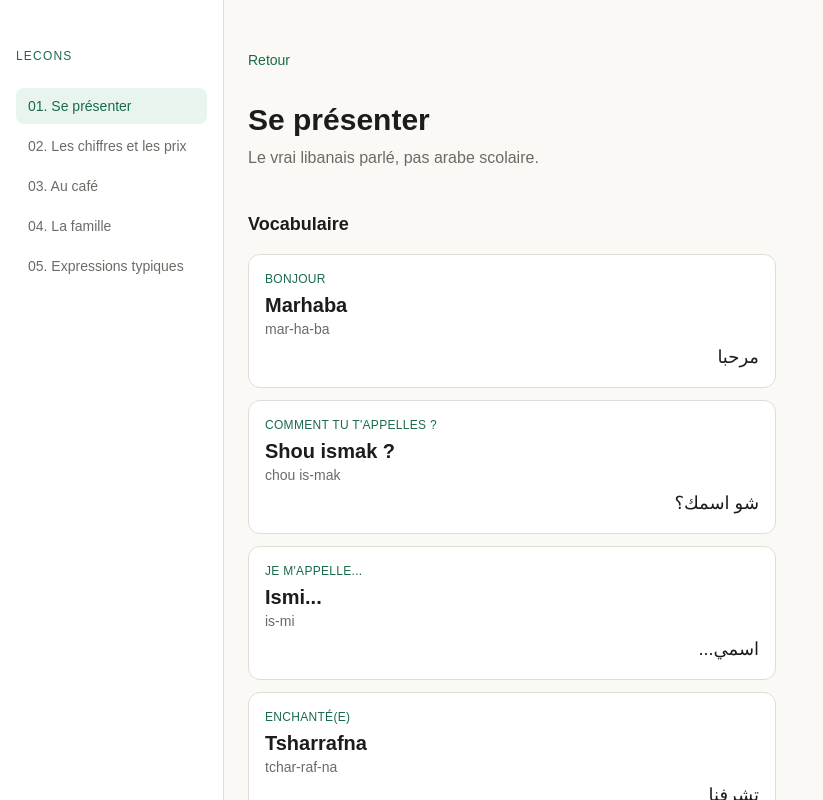
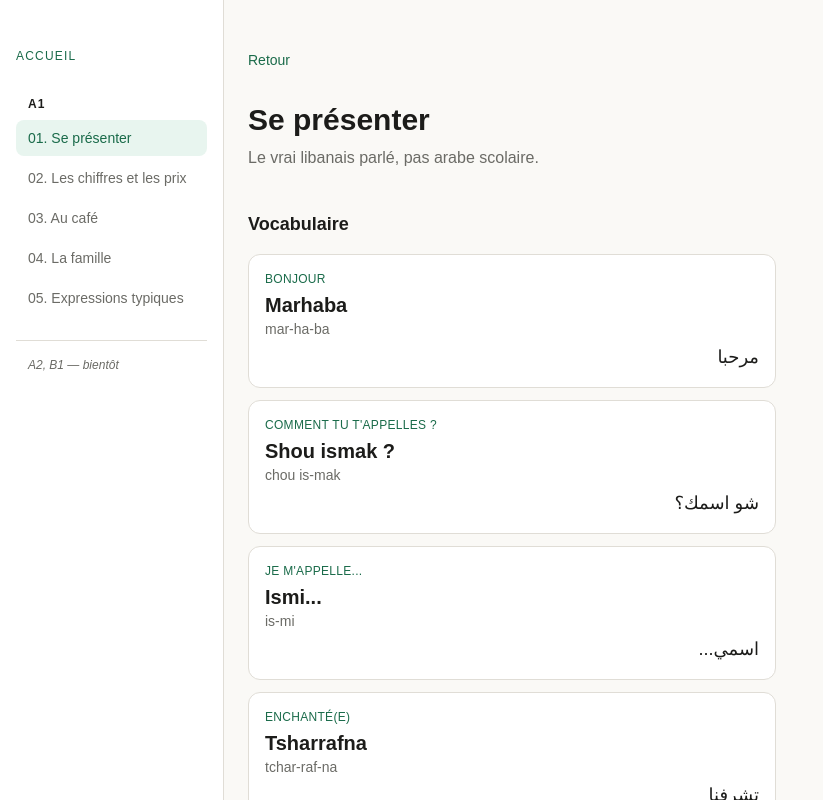
Before and after one commit to annesicard0375-sketch/libanais-app, a Next.js app: page /lecon/01 in a window 1280 px wide. Shown: the top 800 px of the page, without its empty margins (0-823 px from the left). Built offline with nearby package versions, Linux system fonts and the light colour scheme.

Commit message:
sidebar par niveaux + niveau A1 dans le JSON

```diff
--- a/app/components/Sidebar.tsx
+++ b/app/components/Sidebar.tsx
@@ -5,11 +5,23 @@ type Props = {
 }
 
 export default function Sidebar({ leconActive }: Props) {
+  const niveaux = ['A1', 'A2', 'B1']
+
   return (
     <aside className="w-56 min-h-screen bg-white border-r border-[#e0ddd6] px-4 py-12 hidden md:block">
-      <p className="text-xs uppercase tracking-widest text-[#1a6b4a] font-medium mb-6">Lecons</p>
+      <a href="/" className="text-xs uppercase tracking-widest text-[#1a6b4a] font-medium mb-8 block">
+        Accueil
+      </a>
+      {niveaux.map((niveau) => {
+        const leconsNiveau = lecons.filter(l => l.niveau === niveau)
+        if (leconsNiveau.length === 0) return null
+        return (
+          <div key={niveau} className="mb-6">
+            <p className="text-xs uppercase tracking-widest text-[#1c1c1a] font-semibold mb-2 px-3">
+              {niveau}
+            </p>
             <nav className="space-y-1">
-        {lecons.map((lecon) => {
+              {leconsNiveau.map((lecon) => {
                 const isActive = lecon.id === leconActive
                 const url = '/lecon/' + lecon.id
                 const base = 'block px-3 py-2 rounded-lg text-sm transition-colors '
@@ -23,6 +35,12 @@ export default function Sidebar({ leconActive }: Props) {
                 )
               })}
             </nav>
+          </div>
+        )
+      })}
+      <div className="mt-4 pt-4 border-t border-[#e0ddd6]">
+        <p className="text-xs text-[#6b6b66] px-3 italic">A2, B1 — bientôt</p>
+      </div>
     </aside>
   )
 }
--- a/data/lecons.json
+++ b/data/lecons.json
@@ -1,6 +1,7 @@
 [
   {
     "id": "01",
+    "niveau": "A1",
     "titre": "Se présenter",
     "theme": "presentations",
     "mots": [
@@ -33,6 +34,7 @@
   },
   {
     "id": "02",
+    "niveau": "A1",
     "titre": "Les chiffres et les prix",
     "theme": "chiffres",
     "mots": [
@@ -65,6 +67,7 @@
   },
   {
     "id": "03",
+    "niveau": "A1",
     "titre": "Au café",
     "theme": "cafe",
     "mots": [
@@ -97,6 +100,7 @@
   },
   {
     "id": "04",
+    "niveau": "A1",
     "titre": "La famille",
     "theme": "famille",
     "mots": [
@@ -129,11 +133,12 @@
   },
   {
     "id": "05",
+    "niveau": "A1",
     "titre": "Expressions typiques",
     "theme": "expressions",
     "mots": [
       { "id": "m01", "francais": "Mon Dieu !", "libanais": "Yiii !", "phonetique": "yiii", "arabe": "يي!" },
-      { "id": "m02", "francais": "Vraiment ?", "libanais": "Seriously ?", "phonetique": "sé-rious-ly", "arabe": "جد؟" },
+      { "id": "m02", "francais": "Vraiment ?", "libanais": "3anjad ?", "phonetique": "3an-jad", "arabe": "عنجد؟" },
       { "id": "m03", "francais": "C'est quoi ça ?", "libanais": "Shou hal shi ?", "phonetique": "chou hal chi", "arabe": "شو هل شي؟" },
       { "id": "m04", "francais": "Pas de problème", "libanais": "Ma fi shi", "phonetique": "ma fi chi", "arabe": "ما في شي" },
       { "id": "m05", "francais": "Bien sûr", "libanais": "Tab3an", "phonetique": "tab-3an", "arabe": "طبعاً" },
```
Lines whose indentation alone changed are shown as unchanged.
